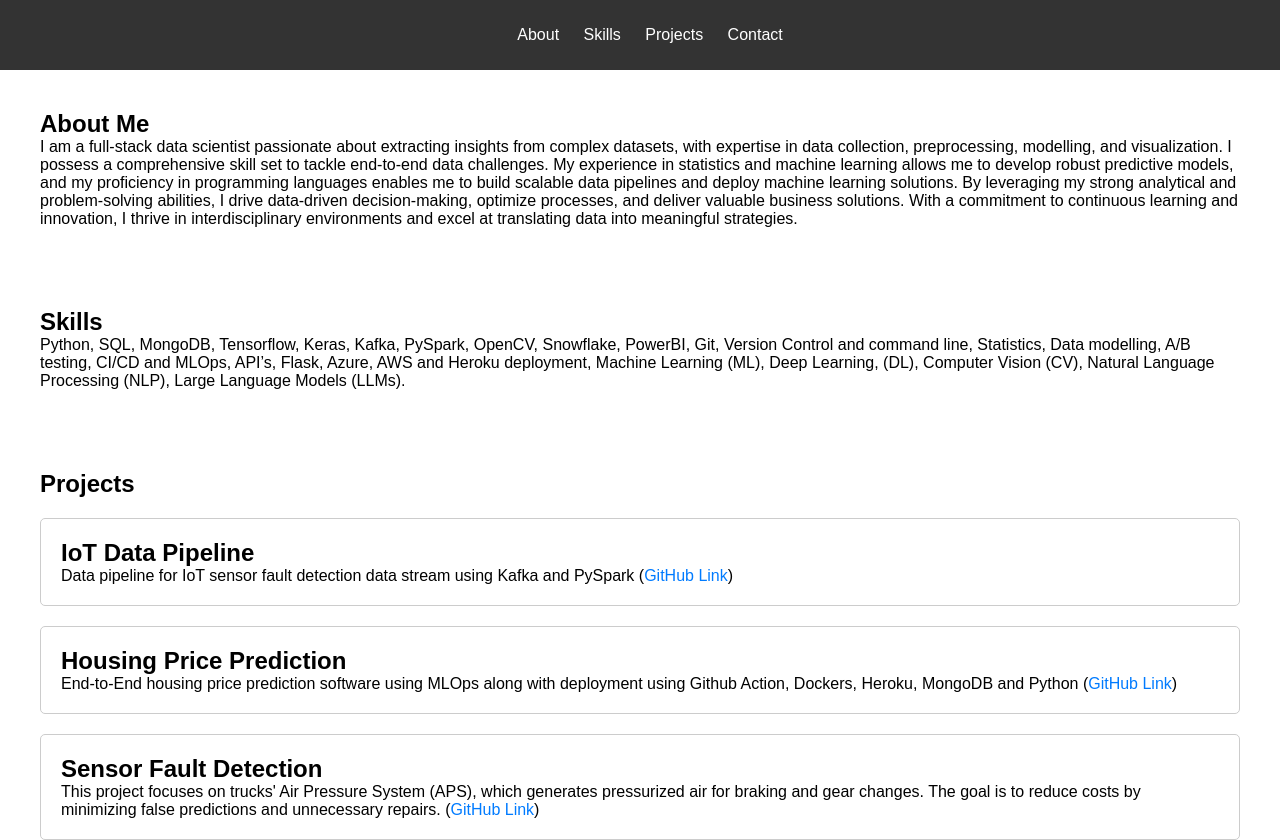
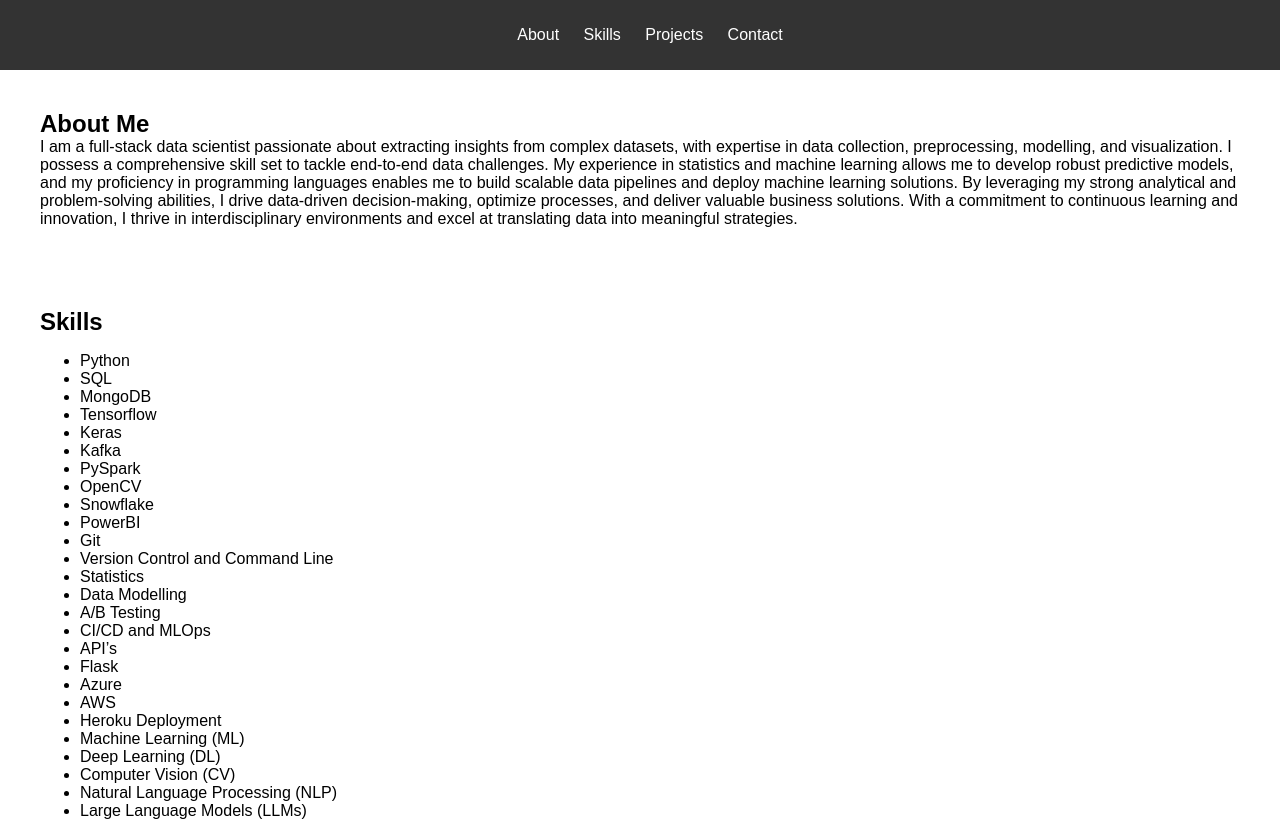
Before and after one commit to Arkintea/arkintea.github.io, a plain HTML site: page index.html in a window 1280 px wide. Shown: the top 840 px of the page. Drawn offline with Linux system fonts and the light colour scheme.

Commit message:
Update index.html

```diff
--- a/index.html
+++ b/index.html
@@ -28,11 +28,36 @@
           environments and excel at translating data into meaningful strategies.</p>
     </section>
 
-    <section id="skills">
+<section id="skills">
         <h1>Skills</h1>
-        <p>Python, SQL, MongoDB, Tensorflow, Keras, Kafka, PySpark, OpenCV, Snowflake, PowerBI, Git, Version Control and command line, Statistics,
-          Data modelling, A/B testing, CI/CD and MLOps, API’s, Flask, Azure, AWS and Heroku deployment, Machine Learning (ML), Deep Learning, (DL),
-          Computer Vision (CV), Natural Language Processing (NLP), Large Language Models (LLMs).</p>
+        <ul class="skills-list">
+            <li>Python</li>
+            <li>SQL</li>
+            <li>MongoDB</li>
+            <li>Tensorflow</li>
+            <li>Keras</li>
+            <li>Kafka</li>
+            <li>PySpark</li>
+            <li>OpenCV</li>
+            <li>Snowflake</li>
+            <li>PowerBI</li>
+            <li>Git</li>
+            <li>Version Control and Command Line</li>
+            <li>Statistics</li>
+            <li>Data Modelling</li>
+            <li>A/B Testing</li>
+            <li>CI/CD and MLOps</li>
+            <li>API’s</li>
+            <li>Flask</li>
+            <li>Azure</li>
+            <li>AWS</li>
+            <li>Heroku Deployment</li>
+            <li>Machine Learning (ML)</li>
+            <li>Deep Learning (DL)</li>
+            <li>Computer Vision (CV)</li>
+            <li>Natural Language Processing (NLP)</li>
+            <li>Large Language Models (LLMs)</li>
+        </ul>
     </section>
 
     <section id="projects">
```
